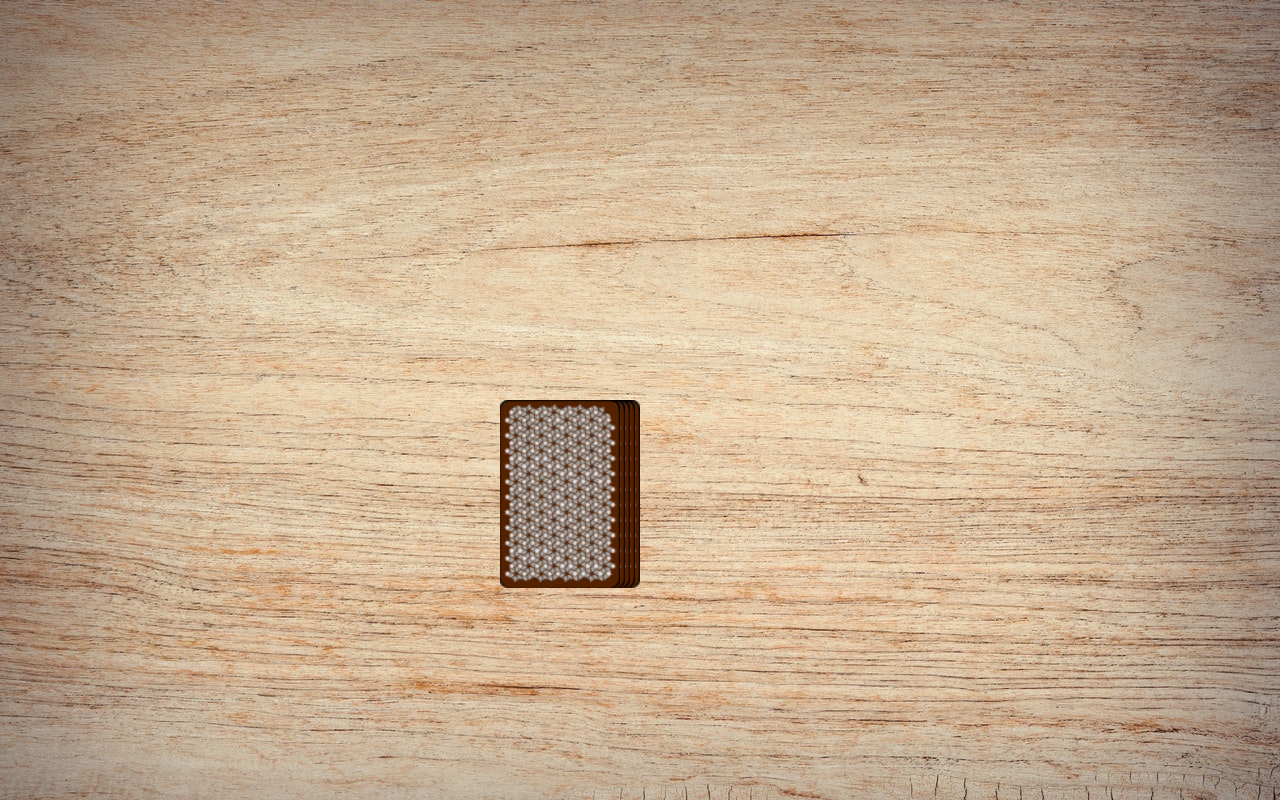
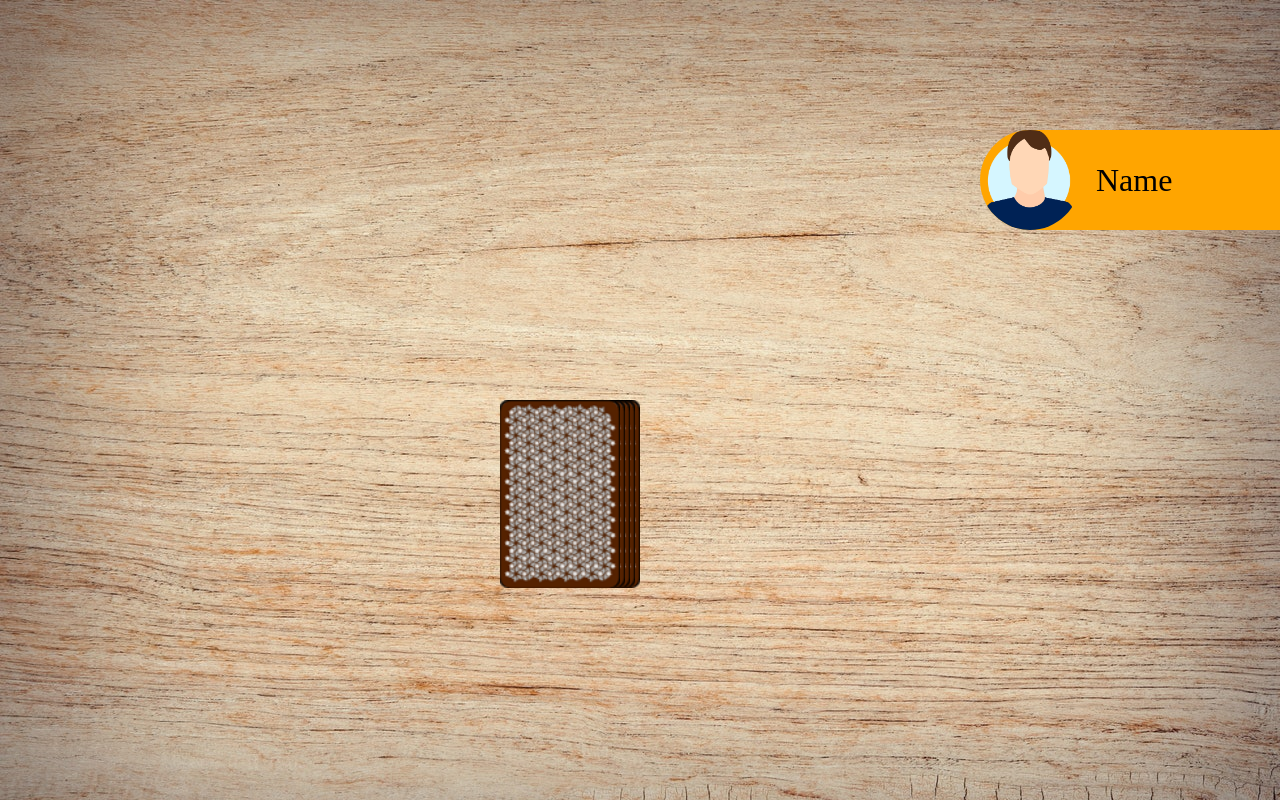
Before and after one commit to ShiningStoneSmasher/ringoffire, an Angular app: page /game in a window 1280 px wide. Built offline with nearby package versions, Linux system fonts and the light colour scheme.

Commit message:
player component

```diff
--- a/src/app/game/game.component.css
+++ b/src/app/game/game.component.css
@@ -52,3 +52,8 @@
         transform: scale(1) translateX(170px) translatey(-170px) rotate(10deg);
     }
 }
+
+.play-position{
+    position: absolute;
+    right: 0;
+}
--- a/src/app/game/game.component.html
+++ b/src/app/game/game.component.html
@@ -1,3 +1,5 @@
+<app-player style="top: 130px;" class="play-position"></app-player>
+
 <div class="field">
   <div class="card-stack">
     <img *ngFor="let c of [0, 1, 2, 3]; let i = index" [ngStyle]="{'right.px': i * 5}" src="/assets/img/cards/card_cover.png" alt="card-cover">
--- a/src/app/game/game.component.ts
+++ b/src/app/game/game.component.ts
@@ -1,11 +1,12 @@
 import { Component, OnInit } from '@angular/core';
 import { CommonModule } from '@angular/common';
 import { Game } from '../../models/game';
+import { PlayerComponent } from '../player/player.component';
 
 @Component({
   selector: 'app-game',
   standalone: true,
-  imports: [CommonModule],
+  imports: [CommonModule, PlayerComponent],
   templateUrl: './game.component.html',
   styleUrls: ['./game.component.css']
 })
--- /dev/null
+++ b/src/app/player/player.component.html
@@ -0,0 +1,4 @@
+<div class="player">
+    <img src="/assets/img/profile/1.webp" alt="profile-img">
+    <span>Name</span>
+</div>
--- /dev/null
+++ b/src/app/player/player.component.scss
@@ -0,0 +1,20 @@
+.player{
+    display: flex;
+    align-items: center;
+    background-color: orange;
+    width: 300px;
+    border-bottom-left-radius: 50px;
+    border-top-left-radius: 50px;
+
+    span{
+    font-size: 32px;
+    margin-left: 16px;
+    }
+
+    img{
+        width: 100px;
+        height: 100px;
+        object-fit: cover;
+        border-radius: 100%;
+    }
+}
```
Also changed, not shown: src/app/player/player.component.ts (added, +13 -0 lines), 1 other file (tests, documents, lock files or other folders).
